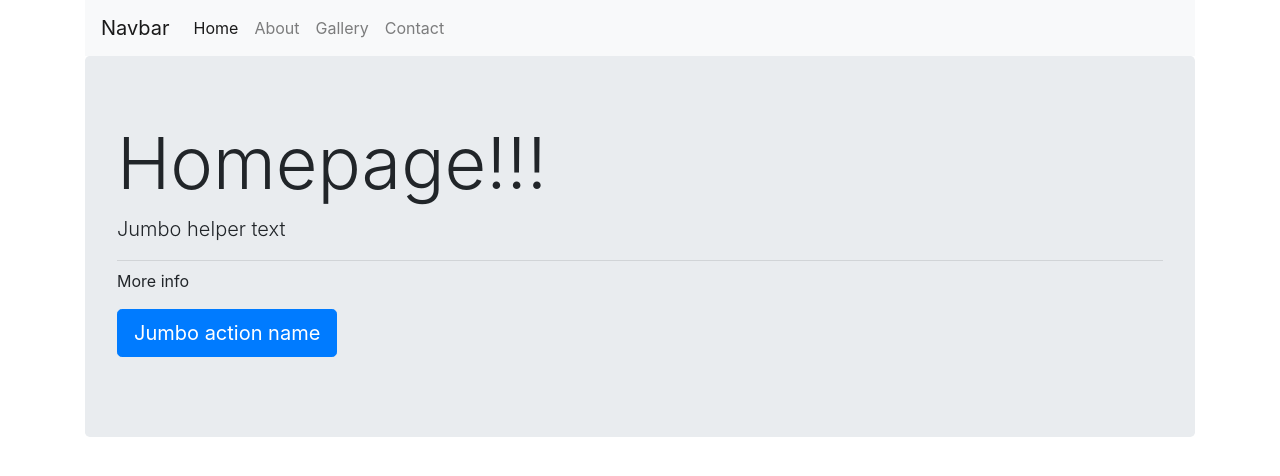
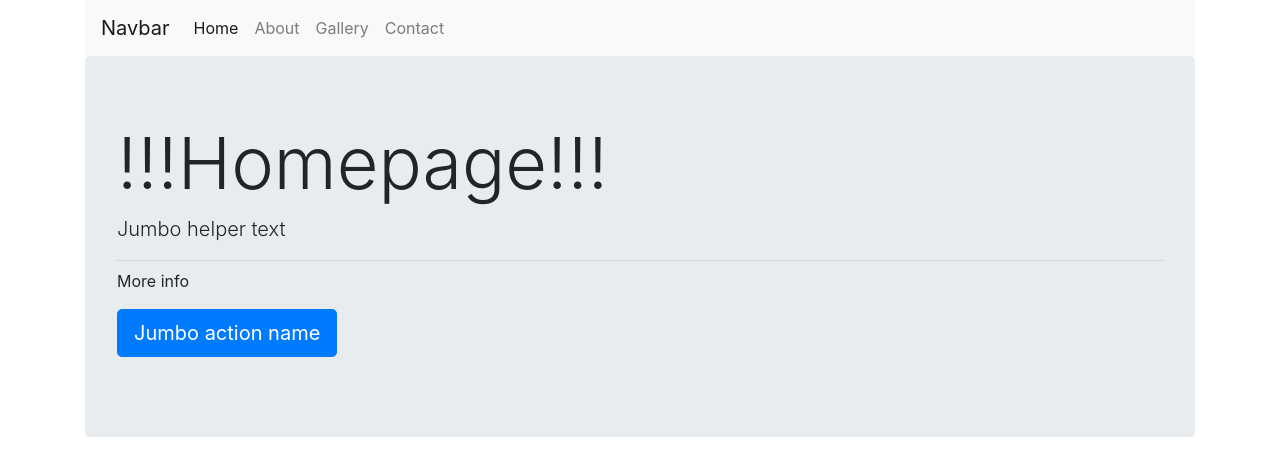
Before and after one commit to jwrag/jwrag.github.io, a plain HTML site: page index.html in a window 1280 px wide. Drawn offline with nearby package versions, Linux system fonts and the light colour scheme.

Commit message:
TestChange

```diff
--- a/index.html
+++ b/index.html
@@ -44,7 +44,7 @@
 
 
         <div class="jumbotron">
-            <h1 class="display-3">Homepage!!!</h1>
+            <h1 class="display-3">!!!Homepage!!!</h1>
             <p class="lead">Jumbo helper text</p>
             <hr class="my-2">
             <p>More info</p>
```
